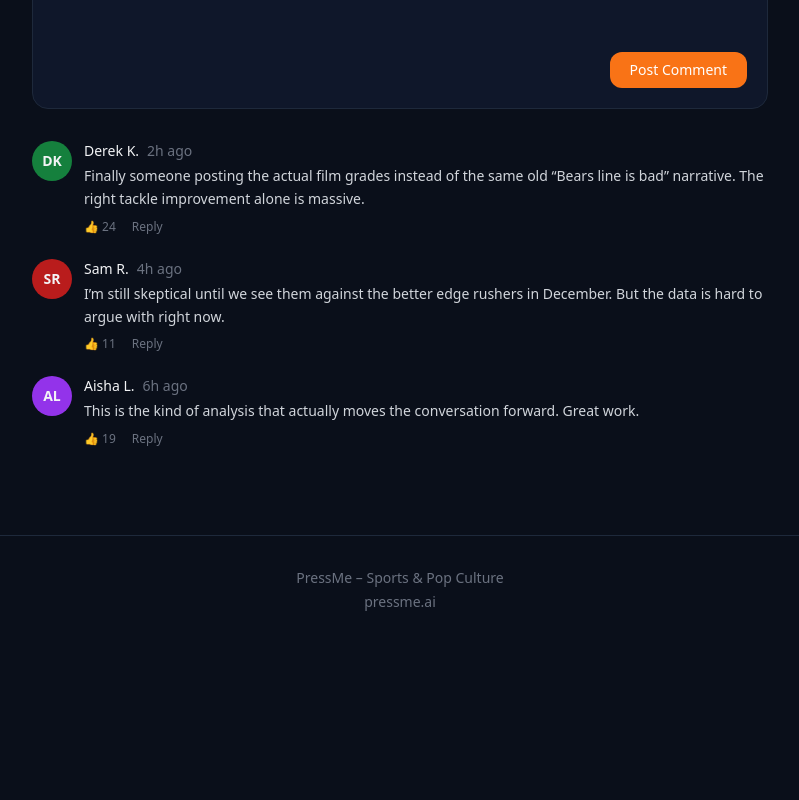
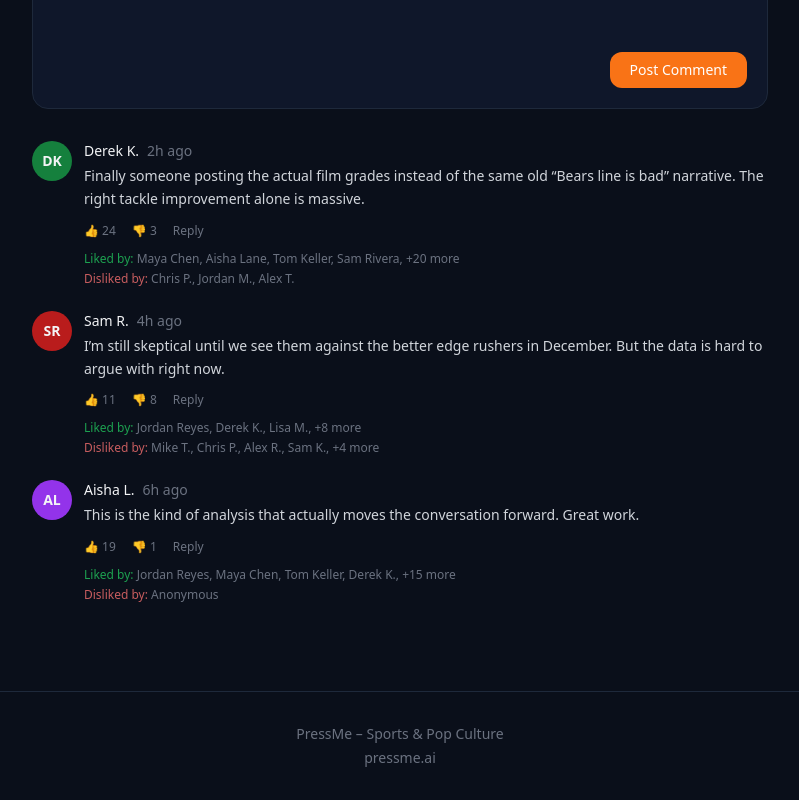
Before and after one commit to sheado44/-4, a Next.js app: page /article/1 in a window 1280 px wide. Shown: the part 1847-2647 px from the top of the page, without its empty margins (240-1039 px from the left). Before the commit the page ends 2491 px from the top, so only its background shows below. Built offline with nearby package versions, Linux system fonts and the light colour scheme.

Commit message:
Implement like/dislike feature for comments
Added like and dislike functionality to comments.

```diff
--- a/src/app/article/[id]/page.tsx
+++ b/src/app/article/[id]/page.tsx
@@ -171,7 +171,7 @@ export default async function ArticlePage({
           </div>
         </div>
 
-        {/* Sample comments */}
+        {/* Sample comments with Like / Dislike + who voted */}
         <div className="space-y-6">
           {[
             {
@@ -181,6 +181,9 @@ export default async function ArticlePage({
               time: "2h ago",
               text: "Finally someone posting the actual film grades instead of the same old “Bears line is bad” narrative. The right tackle improvement alone is massive.",
               likes: 24,
+              dislikes: 3,
+              likedBy: ["Maya Chen", "Aisha Lane", "Tom Keller", "Sam Rivera", "+20 more"],
+              dislikedBy: ["Chris P.", "Jordan M.", "Alex T."],
             },
             {
               initials: "SR",
@@ -189,6 +192,9 @@ export default async function ArticlePage({
               time: "4h ago",
               text: "I’m still skeptical until we see them against the better edge rushers in December. But the data is hard to argue with right now.",
               likes: 11,
+              dislikes: 8,
+              likedBy: ["Jordan Reyes", "Derek K.", "Lisa M.", "+8 more"],
+              dislikedBy: ["Mike T.", "Chris P.", "Alex R.", "Sam K.", "+4 more"],
             },
             {
               initials: "AL",
@@ -197,6 +203,9 @@ export default async function ArticlePage({
               time: "6h ago",
               text: "This is the kind of analysis that actually moves the conversation forward. Great work.",
               likes: 19,
+              dislikes: 1,
+              likedBy: ["Jordan Reyes", "Maya Chen", "Tom Keller", "Derek K.", "+15 more"],
+              dislikedBy: ["Anonymous"],
             },
           ].map((c) => (
             <div key={c.name} className="flex gap-3">
@@ -210,10 +219,29 @@ export default async function ArticlePage({
                   <span className="font-medium">{c.name}</span>
                   <span className="text-gray-500">{c.time}</span>
                 </div>
-                <p className="text-gray-300 text-sm leading-relaxed">{c.text}</p>
-                <div className="flex gap-4 mt-2 text-xs text-gray-500">
-                  <button className="hover:text-forge-accent transition">👍 {c.likes}</button>
+                <p className="text-gray-300 text-sm leading-relaxed mb-3">{c.text}</p>
+
+                {/* Like / Dislike row */}
+                <div className="flex flex-wrap items-center gap-4 text-xs text-gray-500">
+                  <button className="flex items-center gap-1.5 hover:text-green-400 transition">
+                    👍 {c.likes}
+                  </button>
+                  <button className="flex items-center gap-1.5 hover:text-red-400 transition">
+                    👎 {c.dislikes}
+                  </button>
                   <button className="hover:text-forge-accent transition">Reply</button>
+                </div>
+
+                {/* Who liked / disliked */}
+                <div className="mt-3 text-xs text-gray-500 space-y-1">
+                  <div>
+                    <span className="text-green-500/80">Liked by:</span>{" "}
+                    {c.likedBy.join(", ")}
+                  </div>
+                  <div>
+                    <span className="text-red-400/80">Disliked by:</span>{" "}
+                    {c.dislikedBy.join(", ")}
+                  </div>
                 </div>
               </div>
             </div>
```
